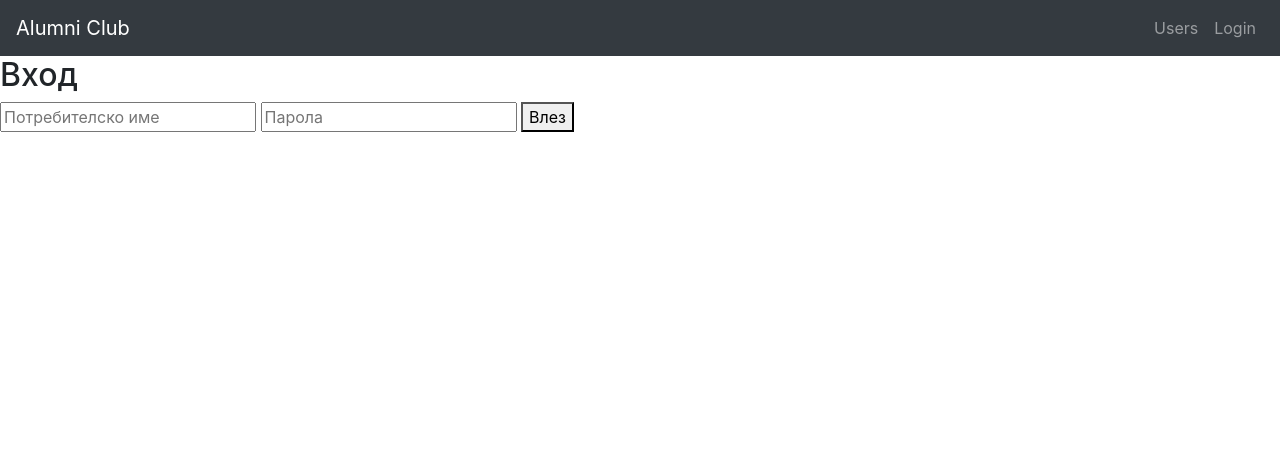
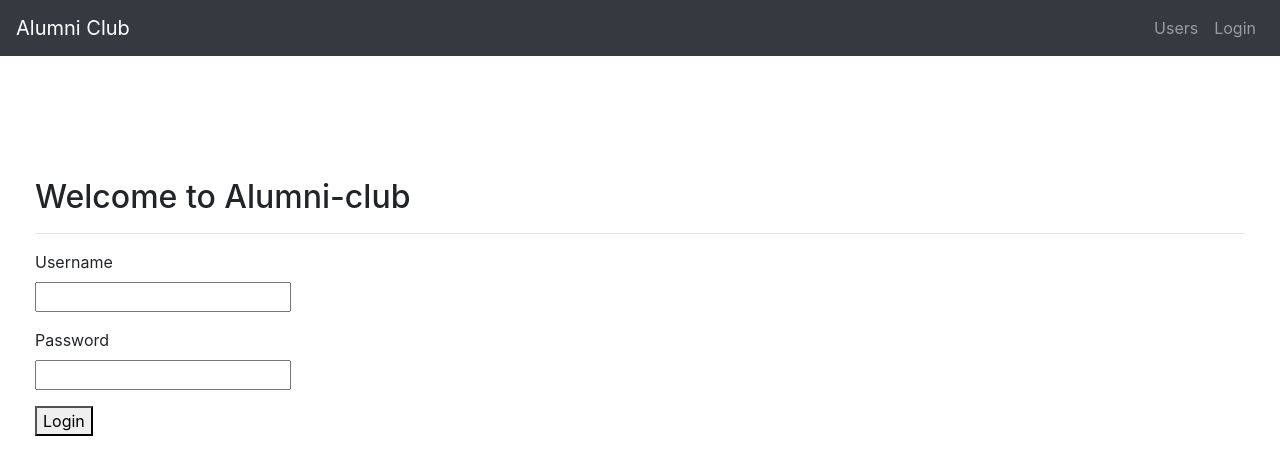
Before and after one commit to akyoseva/Alumni-club, a PHP site: page /login.php in a window 1280 px wide. Shown: the top 475 px of the page. Run offline with PHP 8.4, Linux system fonts and the light colour scheme.

Commit message:
Added simple design for login page

```diff
--- a/login.php
+++ b/login.php
@@ -1,5 +1,6 @@
 <?php
 include 'includes/header.php';
+
 
 if (isset($_POST['login'])) {
     $username = htmlspecialchars($_POST['username']);
@@ -22,14 +23,36 @@ if (isset($_POST['login'])) {
     }
 }
 ?>
-<div id="login">
-    <h2>Вход</h2>
-    <form method="POST">
-    <input type="text" name="username" placeholder="Потребителско име" class="input">
-    <input type="password" name="password" placeholder="Парола" class="input">
-    <button type="submit" class="button" name="login" id="login-button">Влез</button>
-    </form>
+
+<body>
+    <div class="row card-body" style="margin-top:8%">
+    <div class="col-md-12">
+        <section class="col-md-12">
+            <form id="account" method="post">
+                <h2>Welcome to Alumni-club</h2>
+                <hr />
+                <div class="form-group">
+                    <label>Username</label>
+                    <br>
+                    <input type="text" name="username" class="input">
+                </div>
+
+                <div class="form-group">
+                    <label>Password</label>
+                    <br>
+                    <input type="password" name="password" class="input">
+                </div>
+
+                <div class="form-group">
+                <button type="submit" class="button" name="login" id="login-button">Login</button>
+                </div>
+            </form>
+        </section>
+    </div>
 </div>
+  </div>
+</div>
+</body>
 
 <?php
 include 'includes/footer.php';
```
Also changed, not shown: index.php (+0 -7 lines), styles/login.css (added, +29 -0 lines), users.php (+15 -2 lines).
